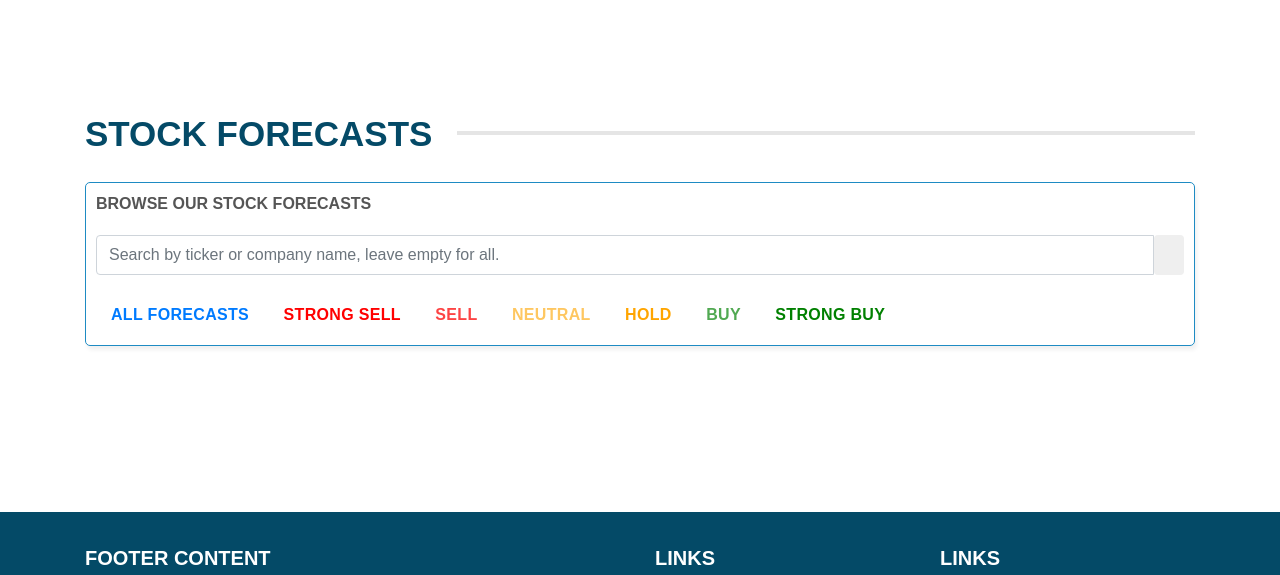
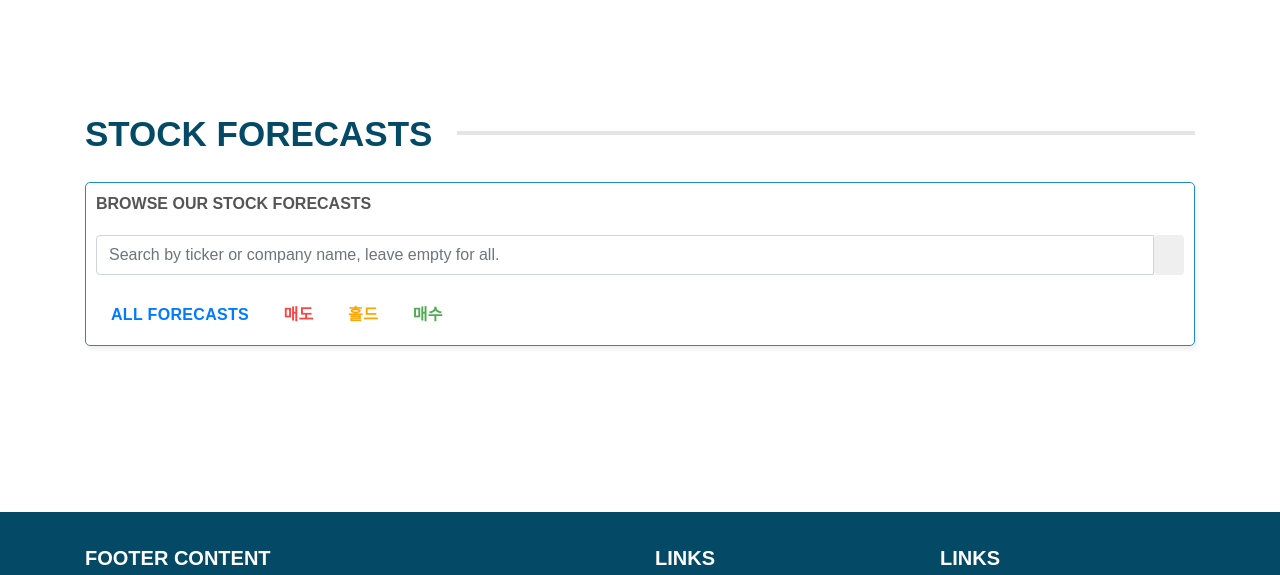
Before and after one commit to Stock-Recommandation-System-based-on-AI/web, a Django app: template backend/stock/templates/stock/forecasts.html in a window 1280 px wide. Shown: the part 71-646 px from the top of the page. Run offline with Django 3.2, Linux system fonts and the light colour scheme; the template is opened without the code that fills it, so the values that code supplies are empty; some libraries are stand-ins or nearby versions.

```diff
--- a/backend/stock/templates/stock/forecasts.html
+++ b/backend/stock/templates/stock/forecasts.html
@@ -100,13 +100,10 @@ label {
                 </span>
               </div>
             </form>
-            <a style="margin-top:20px;" href="" class="btn"><i class="fa fa-chart-line"></i> ALL FORECASTS</a>
-            <a style="margin-top:20px;color:red;" href="" class="btn"><i class="fa fa-chart-line"></i>STRONG SELL</a>
-            <a style="margin-top:20px;color:#fd4444;" href="" class="btn"><i class="fa fa-chart-line"></i> SELL</a>
-            <a style="margin-top:20px;color:#fec761;" href="" class="btn"><i class="fa fa-chart-line"></i> NEUTRAL</a>
-            <a style="margin-top:20px;color:orange;" href="" class="btn"><i class="fa fa-chart-line"></i> HOLD</a>
-            <a style="margin-top:20px;color:#51a952;" href="" class="btn"><i class="fa fa-chart-line"></i> BUY</a>
-            <a style="margin-top:20px;color:green;" href="" class="btn"><i class="fa fa-chart-line"></i> STRONG BUY</a>
+            <a style="margin-top:20px;" href="/forecasts/" class="btn"><i class="fa fa-chart-line"></i> ALL FORECASTS</a>
+            <a style="margin-top:20px;color:#fd4444;" href="/forecasts/?p=매도" class="btn"><i class="fa fa-chart-line"></i> 매도</a>
+            <a style="margin-top:20px;color:orange;" href="/forecasts/?p=홀드" class="btn"><i class="fa fa-chart-line"></i> 홀드</a>
+            <a style="margin-top:20px;color:#51a952;" href="/forecasts/?p=매수" class="btn"><i class="fa fa-chart-line"></i> 매수</a>
           </div>
         </div>
         {% for stock in page_obj %}
@@ -116,7 +113,13 @@ label {
                 <a href="{% url 'stock:forecast_detail' stock.id %}" tabindex="0">{{ stock.name }}</a>
                 <span style="display:inline-block;">
                   <small class="date">2021년 8월 30일</small>
-                  <small style="color:#fd4444;font-weight: bold;">SELL</small>
+                  {% if stock.position == '매도' %}
+                  <small style="color:#fd4444;font-weight: bold;">{{ stock.position }}</small>
+                  {% elif stock.position == '매수' %}
+                  <small style="color:#51a952;font-weight: bold;">{{ stock.position }}</small>
+                  {% else %}
+                  <small style="color:orange;font-weight: bold;">{{ stock.position }}</small>
+                  {% endif %}
                 </span>
               </h2>
             </div>
```
